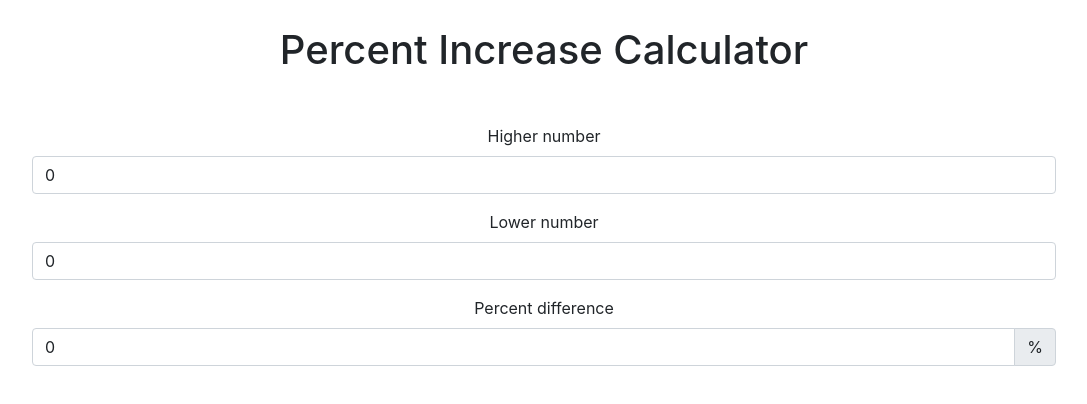
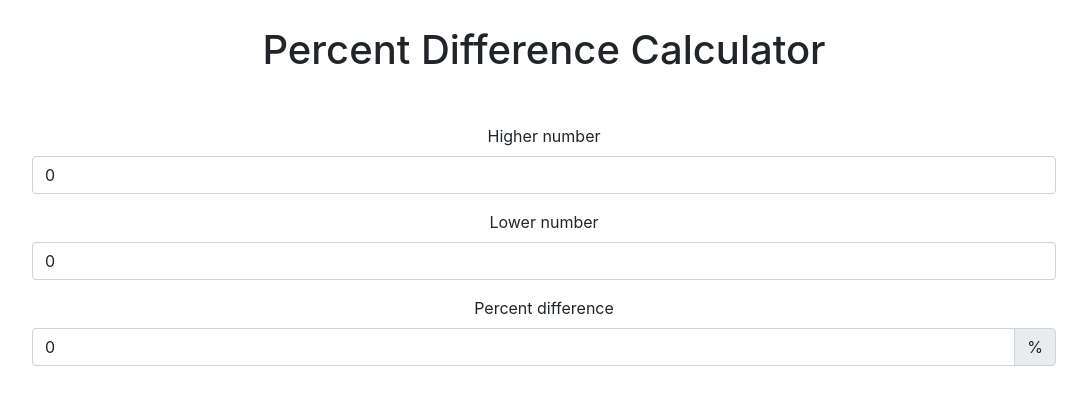
Before and after one commit to NavjotSingh007/percent-difference-calculator, a React (Create React App) app: page / in a window 1280 px wide. Shown: the top 404 px of the page, without its empty margins (96-1183 px from the left). Built offline with nearby package versions, Linux system fonts and the light colour scheme.

Commit message:
update app name

```diff
--- a/src/App.js
+++ b/src/App.js
@@ -56,7 +56,7 @@ function App() {
 
   return (
     <div className="App">
-      <h1 className="App-Heading">Percent Increase Calculator</h1>
+      <h1 className="App-Heading">Percent Difference Calculator</h1>
       <div>
         <form>
         <div class="mb-3">
```
